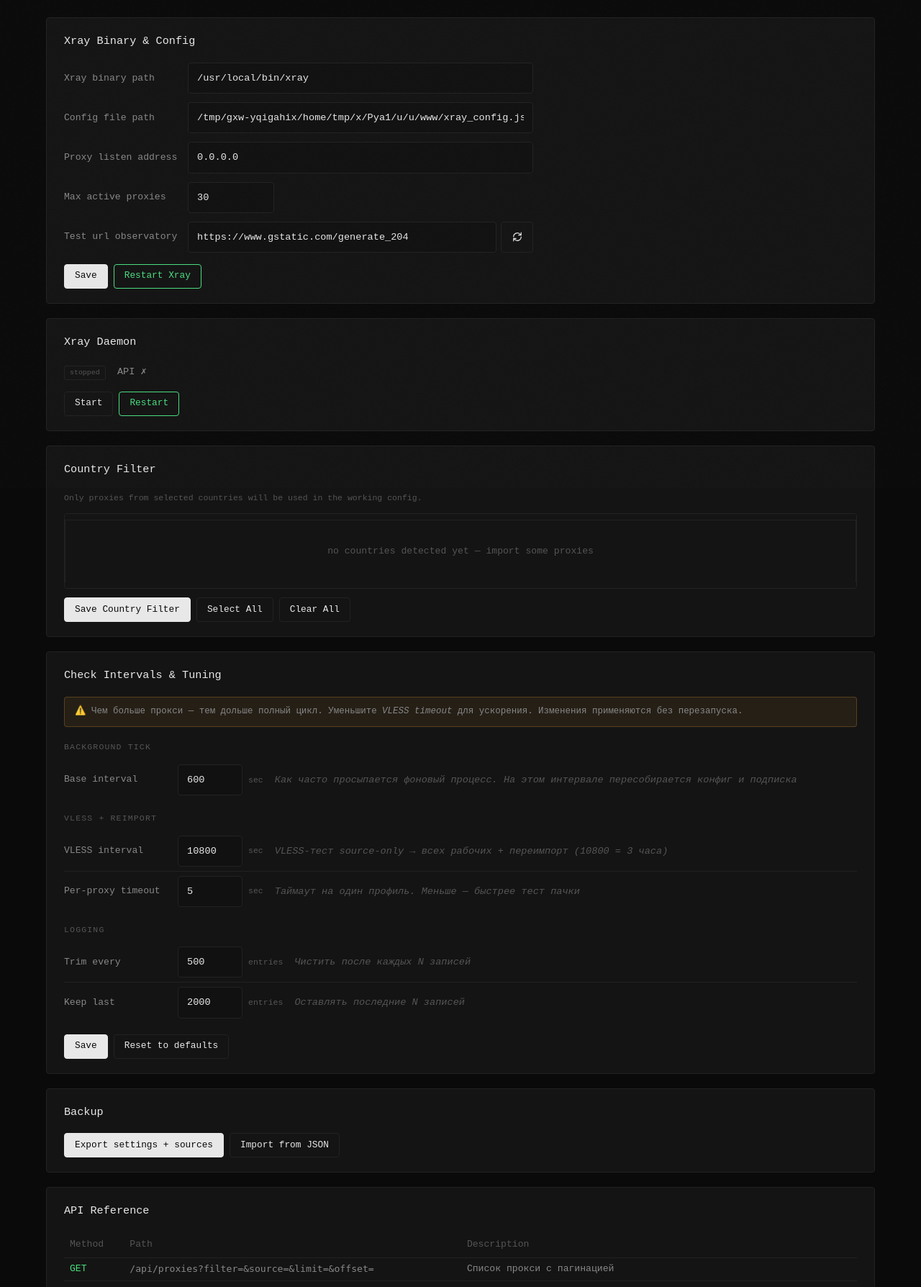
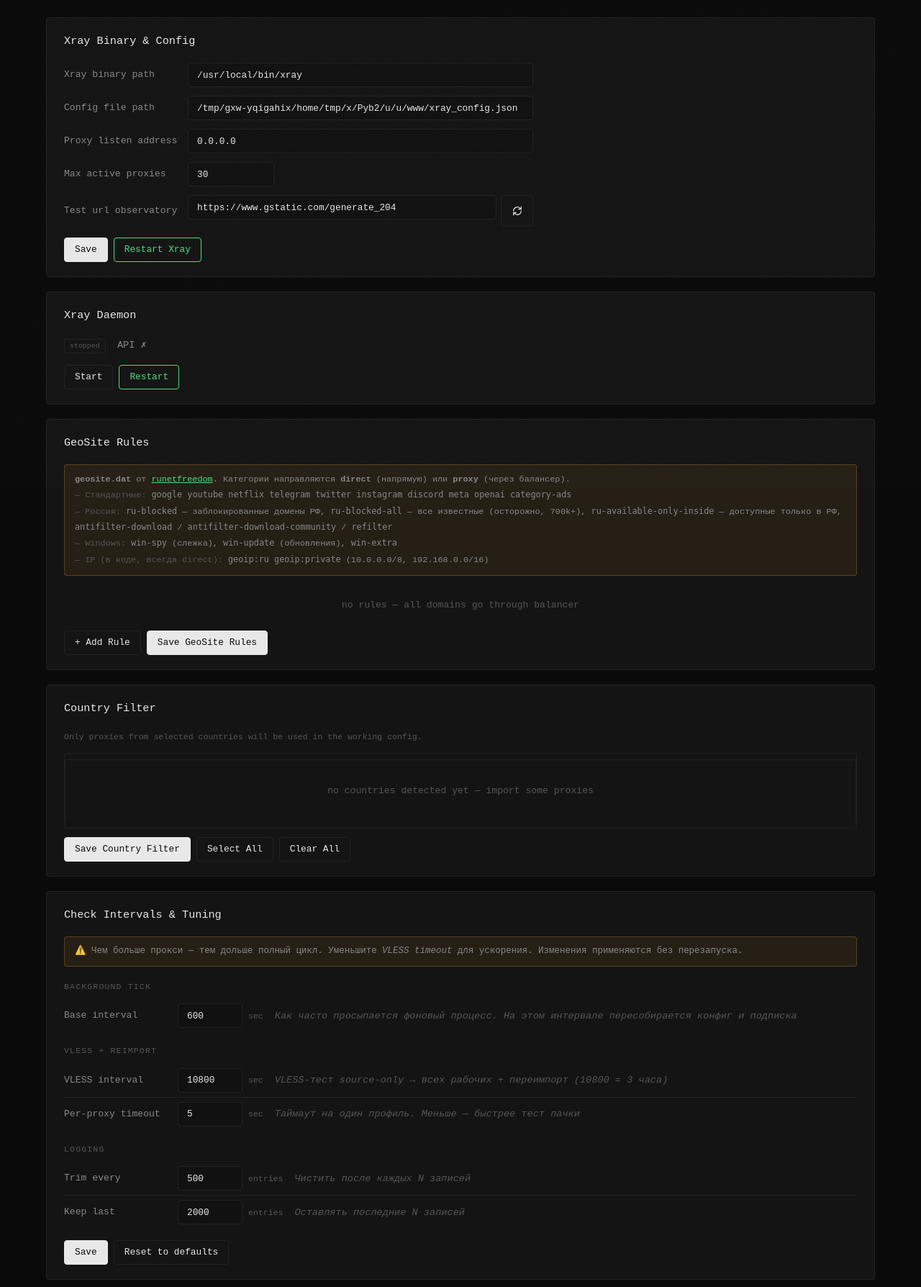
Before and after one commit to prasx/vless-manager-proxy, a Flask app: page /settings in a window 1280 px wide. Shown: the part 122-1910 px from the top of the page at 72% size. Run offline with Flask 3, Linux system fonts and the light colour scheme; data comes from the database, SQL or seed files in the repository; data that the repository does not hold is empty.

Commit message:
update geoip\geosite

```diff
--- a/app/db.py
+++ b/app/db.py
@@ -114,6 +114,7 @@ def init_db():
         "vless_per_proxy_timeout": "5",
         "log_trim_every": "500",
         "log_keep": "2000",
+        "geosite_rules": '[]',
     }
     for k, v in defaults.items():
         c.execute("INSERT OR IGNORE INTO settings (key, value) VALUES (?, ?)", (k, v))
@@ -195,6 +196,16 @@ class Settings:
         """Оставлять последние N записей после чистки."""
         return int(cls.get("log_keep", "2000"))
 
+    @classmethod
+    def geosite_rules(cls):
+        """Список geosite-правил для routing Xray (JSON-строка)."""
+        import json
+        raw = cls.get("geosite_rules", "[]")
+        try:
+            return json.loads(raw)
+        except (json.JSONDecodeError, TypeError):
+            return []
+
 
 def default_xray_config_path():
     """Определяет путь к конфигу Xray по умолчанию."""
--- a/app/routes/api.py
+++ b/app/routes/api.py
@@ -14,6 +14,7 @@ from ..vless import parse_vless
 from ..proxy_manager import proxy_manager
 from ..importer import import_from_url
 from ..xray_configurator import xray_configurator
+import json as json_module
 
 api_bp = Blueprint("api", __name__, url_prefix="/api")
 
@@ -328,10 +329,13 @@ def api_backup_export():
         for r in db_q("SELECT key, value FROM settings ORDER BY key")
     }
     sources = [
-        dict(r) for r in db_q("SELECT name, url FROM sources ORDER BY created_at")
+        dict(r)
+        for r in db_q(
+            "SELECT id, name, url, last_import, created_at FROM sources ORDER BY created_at"
+        )
     ]
     return jsonify(
-        version=1,
+        version=2,
         exported_at=moscow_str(),
         settings=settings,
         sources=sources,
@@ -354,19 +358,22 @@ def api_backup_import():
     for src in data["sources"]:
         name = (src.get("name") or "").strip()
         url = (src.get("url") or "").strip()
-        if name and url:
-            try:
-                db_q(
-                    "INSERT OR IGNORE INTO sources (name, url, created_at) VALUES (?, ?, ?)",
-                    (name, url, now_utc()),
-                )
-                imported["sources"] += 1
-            except Exception:
-                pass
+        if not name or not url:
+            continue
+        try:
+            last_import = src.get("last_import") or None
+            created_at = src.get("created_at") or now_utc()
+            db_q(
+                "INSERT OR IGNORE INTO sources (name, url, last_import, created_at) VALUES (?, ?, ?, ?)",
+                (name, url, last_import, created_at),
+            )
+            imported["sources"] += 1
+        except Exception:
+            pass
 
     add_log(
         "INFO",
-        f"Backup imported: {imported['settings']} settings, {imported['sources']} sources",
+        f"Backup imported: {imported['settings']} settings, {imported['sources']} sources (v{data.get('version', 1)})",
     )
     return jsonify(success=True, imported=imported)
 
@@ -517,6 +524,29 @@ def api_test_progress():
     )
 
 
+# ─── GeoSite Rules ───
+
+
+@api_bp.route("/geosite-rules", methods=["GET"])
+def api_geosite_rules_get():
+    """GET /api/geosite-rules — возвращает список geosite-правил."""
+    return jsonify(rules=Settings.geosite_rules())
+
+
+@api_bp.route("/geosite-rules", methods=["POST"])
+def api_geosite_rules_set():
+    """POST /api/geosite-rules — сохраняет список geosite-правил."""
+    data = request.get_json(silent=True) or {}
+    rules = data.get("rules", [])
+    for r in rules:
+        if not r.get("domain") or not r.get("outboundTag"):
+            return jsonify(error="Each rule needs 'domain' and 'outboundTag'"), 400
+    Settings.set("geosite_rules", json_module.dumps(rules))
+    add_log("INFO", f"GeoSite rules updated: {len(rules)} rules")
+    threading.Thread(target=xray_configurator.apply_all, daemon=True).start()
+    return jsonify(success=True, count=len(rules))
+
+
 # ─── Импорт ───
 
 
--- a/static/settings.js
+++ b/static/settings.js
@@ -31,6 +31,7 @@ async function loadSettings() {
   }
   renderXrayStatus(status);
   loadCountries();
+  loadGeositeRules();
 }
 
 async function saveSettings() {
@@ -84,6 +85,66 @@ async function restartXray() {
 function resetProbeUrl() {
   $('probeUrl').value = 'https://www.gstatic.com/generate_204';
   toast('Probe URL reset to default');
+}
+
+// ─── GeoSite Rules ───
+
+let geositeRules = [];
+
+async function loadGeositeRules() {
+  const r = await api('GET', '/api/geosite-rules');
+  if (r.error) return;
+  geositeRules = r.rules || [];
+  renderGeositeRules();
+}
+
+function renderGeositeRules() {
+  const wrap = $('geositeRulesWrap');
+  if (!wrap) return;
+  wrap.innerHTML = '';
+  if (!geositeRules.length) {
+    wrap.innerHTML = '<div class="tuning-item" style="justify-content:center;color:var(--text-muted);font-size:0.82rem;padding:12px 0">no rules — all domains go through balancer</div>';
+    return;
+  }
+  geositeRules.forEach((rule, i) => {
+    const item = document.createElement('div');
+    item.className = 'tuning-item';
+    item.innerHTML = `
+      <input type="text" class="input geosite-domain" value="${rule.domain}" style="flex:1;font-family:monospace;max-width:360px" placeholder="geosite:google">
+      <select class="input geosite-outbound" style="width:auto;min-width:110px">
+        <option value="direct" ${rule.outboundTag === 'direct' ? 'selected' : ''}>direct</option>
+        <option value="proxy" ${rule.outboundTag === 'proxy' ? 'selected' : ''}>proxy (balancer)</option>
+      </select>
+      <button class="btn btn-danger" onclick="removeGeositeRule(${i})" style="padding:2px 10px;font-size:12px;line-height:1.6">✕</button>
+    `;
+    wrap.appendChild(item);
+  });
+}
+
+function addGeositeRule() {
+  geositeRules.push({ domain: 'geosite:google', outboundTag: 'direct' });
+  renderGeositeRules();
+}
+
+function removeGeositeRule(idx) {
+  geositeRules.splice(idx, 1);
+  renderGeositeRules();
+}
+
+async function saveGeositeRules() {
+  const items = document.querySelectorAll('#geositeRulesWrap .tuning-item');
+  const rules = [];
+  items.forEach(item => {
+    const domain = item.querySelector('.geosite-domain');
+    const outbound = item.querySelector('.geosite-outbound');
+    if (domain && outbound && domain.value.trim()) {
+      rules.push({ domain: domain.value.trim(), outboundTag: outbound.value });
+    }
+  });
+  const r = await api('POST', '/api/geosite-rules', { rules });
+  if (r.error) { toast(r.error, 'error'); return; }
+  toast(`Saved ${r.count} GeoSite rules — config rebuilding...`, 'success');
+  loadGeositeRules();
 }
 
 // ─── Country Filter ───
--- a/static/style.css
+++ b/static/style.css
@@ -272,6 +272,18 @@ td.id { color:var(--text-muted); }
   color:var(--text-secondary);
   font-size:0.82rem;
 }
+.input {
+  background:var(--bg-secondary);
+  border:1px solid var(--border);
+  border-radius:4px;
+  padding:7px 12px;
+  font:inherit;
+  font-size:0.8rem;
+  color:var(--text-primary);
+  height:34px;
+  transition:border-color var(--transition);
+}
+.input:focus { outline:none; border-color:var(--border-hover); }
 .form-row .input {
   flex:1;
   max-width:480px;
--- a/templates/settings.html
+++ b/templates/settings.html
@@ -45,6 +45,34 @@
     <button class="btn" id="btnXrayStart" onclick="startXrayDaemon()">Start</button>
     <button class="btn btn-danger" id="btnXrayStop" onclick="stopXrayDaemon()">Stop</button>
     <button class="btn btn-apply" onclick="restartXray()">Restart</button>
+  </div>
+</div>
+
+<div class="settings-section">
+  <h2>GeoSite Rules</h2>
+  <div class="tuning-notice" style="font-size:0.74rem;line-height:1.8">
+    <strong>geosite.dat</strong> от <a href="https://github.com/runetfreedom/russia-v2ray-rules-dat" target="_blank" style="color:var(--green)">runetfreedom</a>.
+    Категории направляются <strong>direct</strong> (напрямую) или <strong>proxy</strong> (через балансер).<br>
+
+    <span style="color:var(--text-muted)">— Стандартные:</span>
+    <code>google</code> <code>youtube</code> <code>netflix</code> <code>telegram</code> <code>twitter</code> <code>instagram</code> <code>discord</code> <code>meta</code> <code>openai</code> <code>category-ads</code><br>
+
+    <span style="color:var(--text-muted)">— Россия:</span>
+    <code>ru-blocked</code> — заблокированные домены РФ,
+    <code>ru-blocked-all</code> — все известные (осторожно, 700k+),
+    <code>ru-available-only-inside</code> — доступные только в РФ,
+    <code>antifilter-download</code> / <code>antifilter-download-community</code> / <code>refilter</code><br>
+
+    <span style="color:var(--text-muted)">— Windows:</span>
+    <code>win-spy</code> (слежка), <code>win-update</code> (обновления), <code>win-extra</code><br>
+
+    <span style="color:var(--text-muted)">— IP (в коде, всегда direct):</span>
+    <code>geoip:ru</code> <code>geoip:private</code> (10.0.0.0/8, 192.168.0.0/16)
+  </div>
+  <div id="geositeRulesWrap"></div>
+  <div class="form-actions" style="margin-top:12px">
+    <button class="btn" onclick="addGeositeRule()">+ Add Rule</button>
+    <button class="btn btn-primary" onclick="saveGeositeRules()">Save GeoSite Rules</button>
   </div>
 </div>
 
@@ -147,6 +175,8 @@
       <tr><td style="padding:4px 8px;color:var(--green)">GET</td><td style="padding:4px 8px"><code>/api/sources</code></td><td style="padding:4px 8px">Список источников</td></tr>
       <tr><td style="padding:4px 8px;color:var(--green)">GET</td><td style="padding:4px 8px"><code>/api/xray/status</code></td><td style="padding:4px 8px">Статус Xray (running, API, systemd, outbounds)</td></tr>
       <tr><td style="padding:4px 8px;color:var(--green)">GET</td><td style="padding:4px 8px"><code>/api/xray/outbounds</code></td><td style="padding:4px 8px">Список узлов и трафик</td></tr>
+      <tr><td style="padding:4px 8px;color:var(--green)">GET</td><td style="padding:4px 8px"><code>/api/geosite-rules</code></td><td style="padding:4px 8px">Список geosite-правил</td></tr>
+      <tr><td style="padding:4px 8px;color:#ed8936">POST</td><td style="padding:4px 8px"><code>/api/geosite-rules</code></td><td style="padding:4px 8px">Сохранить geosite-правила <code>{"rules":[...]}</code></td></tr>
       <tr><td style="padding:4px 8px;color:var(--green)">GET</td><td style="padding:4px 8px"><code>/api/logs?limit=&amp;offset=&amp;level=</code></td><td style="padding:4px 8px">Логи с пагинацией и фильтром</td></tr>
       <tr><td style="padding:4px 8px;color:var(--green)">GET</td><td style="padding:4px 8px"><code>/api/subscribe.txt</code></td><td style="padding:4px 8px">Подписка (только VLESS-верифицированные) — <a href="/api/subscribe.txt" target="_blank" style="color:var(--green)">open</a></td></tr>
       <tr><td style="padding:4px 8px;color:#ed8936">POST</td><td style="padding:4px 8px"><code>/api/add</code></td><td style="padding:4px 8px">Добавить прокси + тест + определение страны</td></tr>
```
Also changed, not shown: app/xray_configurator.py (+104 -14 lines), README.md.
